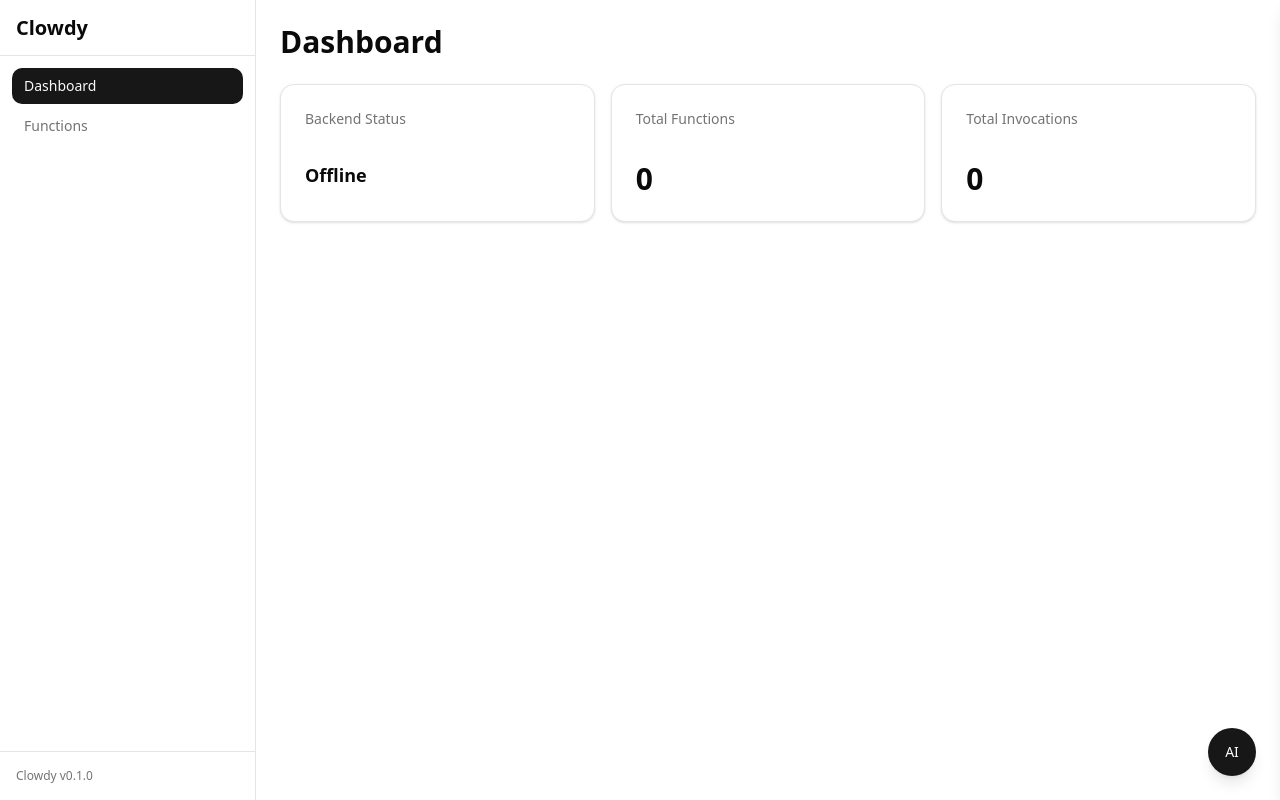
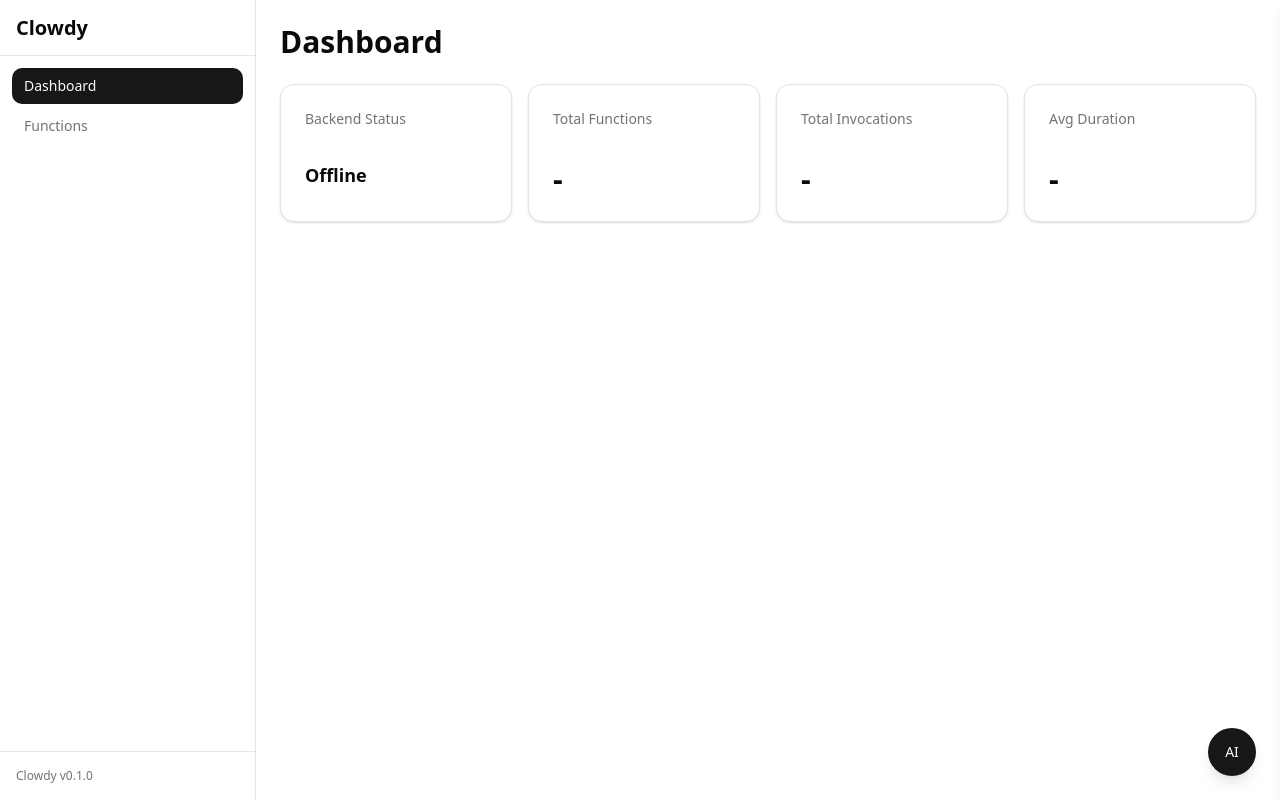
Before and after one commit to islamborghini/clowdy, a React app in the folder frontend/: page / in a window 1280 px wide. Built offline with nearby package versions, Linux system fonts and the light colour scheme; no server answers; the HTML template or start-up script is replaced by a standard one.

Commit message:
updated dashboard with real stats

```diff
--- a/frontend/src/pages/Dashboard.tsx
+++ b/frontend/src/pages/Dashboard.tsx
@@ -1,31 +1,27 @@
 /**
  * Dashboard page - the home screen of Clowdy.
  *
- * Shows overview stats: backend connection status, total functions count,
- * and total invocations. On mount, it pings the backend health endpoint
- * and fetches the function list to display live data.
+ * Shows overview stats fetched from GET /api/stats: backend connection
+ * status, total functions, total invocations, success rate, and average
+ * execution duration. All numbers are real data from the database.
  */
 import { useEffect, useState } from "react"
 import { Card, CardContent, CardHeader, CardTitle } from "@/components/ui/card"
-import { api } from "@/lib/api"
+import { api, type StatsResponse } from "@/lib/api"
 
 export function Dashboard() {
   const [backendStatus, setBackendStatus] = useState<string>("checking...")
-  const [functionCount, setFunctionCount] = useState(0)
+  const [stats, setStats] = useState<StatsResponse | null>(null)
 
-  // useEffect with [] runs once when the component first renders (on mount).
-  // We use it to fetch initial data from the backend.
   useEffect(() => {
-    // Check if the backend is running by calling the health endpoint
     api
       .health()
       .then(() => setBackendStatus("connected"))
       .catch(() => setBackendStatus("offline"))
 
-    // Fetch all functions to show the count
-    api.functions
-      .list()
-      .then((fns) => setFunctionCount(fns.length))
+    api
+      .stats()
+      .then(setStats)
       .catch(() => {})
   }, [])
 
@@ -33,8 +29,7 @@ export function Dashboard() {
     <div>
       <h2 className="mb-6 text-3xl font-bold">Dashboard</h2>
 
-      {/* Stats cards in a responsive 3-column grid */}
-      <div className="grid gap-4 md:grid-cols-3">
+      <div className="grid gap-4 md:grid-cols-2 lg:grid-cols-4">
         <Card>
           <CardHeader>
             <CardTitle className="text-sm font-medium text-muted-foreground">
@@ -43,7 +38,11 @@ export function Dashboard() {
           </CardHeader>
           <CardContent>
             <p className="text-lg font-bold">
-              {backendStatus === "connected" ? "Connected" : backendStatus === "offline" ? "Offline" : "Checking..."}
+              {backendStatus === "connected"
+                ? "Connected"
+                : backendStatus === "offline"
+                  ? "Offline"
+                  : "Checking..."}
             </p>
           </CardContent>
         </Card>
@@ -55,7 +54,9 @@ export function Dashboard() {
             </CardTitle>
           </CardHeader>
           <CardContent>
-            <p className="text-3xl font-bold">{functionCount}</p>
+            <p className="text-3xl font-bold">
+              {stats?.total_functions ?? "-"}
+            </p>
           </CardContent>
         </Card>
 
@@ -66,7 +67,29 @@ export function Dashboard() {
             </CardTitle>
           </CardHeader>
           <CardContent>
-            <p className="text-3xl font-bold">0</p>
+            <p className="text-3xl font-bold">
+              {stats?.total_invocations ?? "-"}
+            </p>
+            {stats && stats.total_invocations > 0 && (
+              <p className="mt-1 text-sm text-muted-foreground">
+                {stats.success_rate}% success rate
+              </p>
+            )}
+          </CardContent>
+        </Card>
+
+        <Card>
+          <CardHeader>
+            <CardTitle className="text-sm font-medium text-muted-foreground">
+              Avg Duration
+            </CardTitle>
+          </CardHeader>
+          <CardContent>
+            <p className="text-3xl font-bold">
+              {stats && stats.total_invocations > 0
+                ? `${stats.avg_duration_ms}ms`
+                : "-"}
+            </p>
           </CardContent>
         </Card>
       </div>
```
